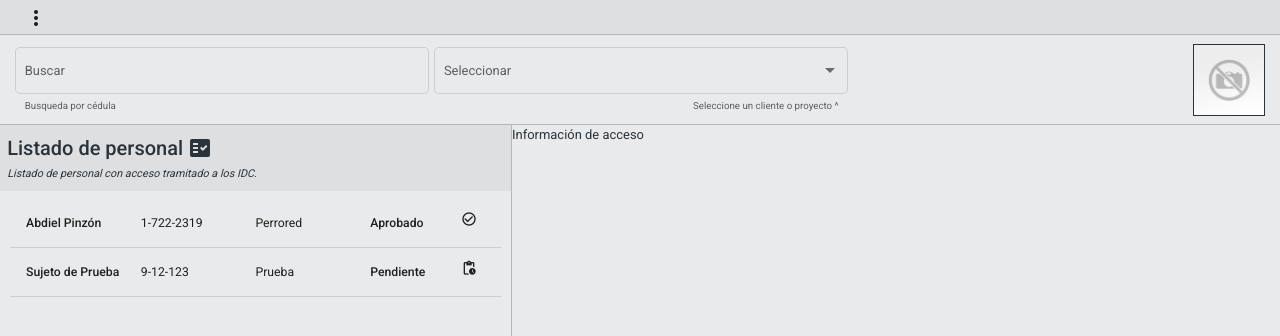
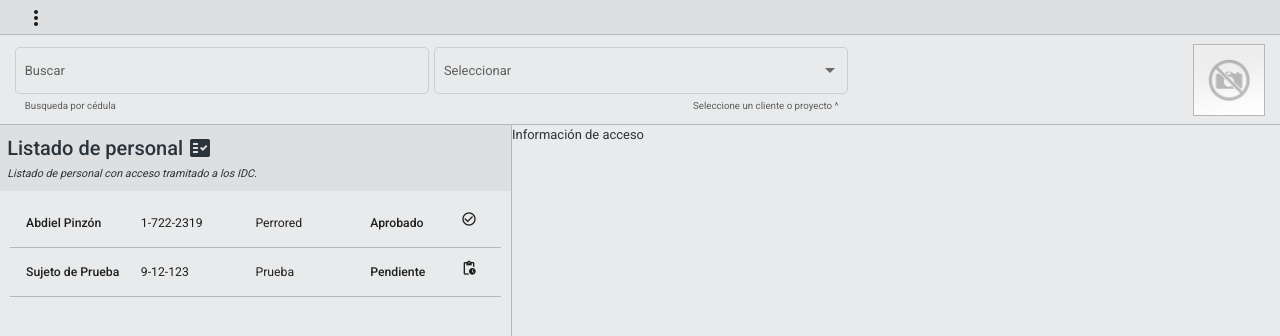
Before and after one commit to AbdielP/qrcodeproject, an Angular app: page /acceso in a window 1280 px wide. Shown: the top 336 px of the page. Built offline with nearby package versions, Linux system fonts and the light colour scheme.

Commit message:
mat-divider border color changed

```diff
--- a/src/app/pages/qrgenerator/qraccess/qraccess.component.css
+++ b/src/app/pages/qrgenerator/qraccess/qraccess.component.css
@@ -39,7 +39,8 @@ section, .grid div {
     width: 50%;
     /* background-color: red; */
 }img {
-    border: 1px solid ;
+    border: 1px solid var(--border-primary-color);
+    /* border-radius: 5px; */
     width: 70px;
     margin-right: 15px;
 }
--- a/src/app/pages/qrgenerator/qraccess/userlist/userlist.component.css
+++ b/src/app/pages/qrgenerator/qraccess/userlist/userlist.component.css
@@ -37,4 +37,6 @@
     /* background-color: rebeccapurple; */
 }.status mat-icon {
     font-size: 16px;
+}mat-divider {
+    border-top-color: var(--border-primary-color);
 }
```
